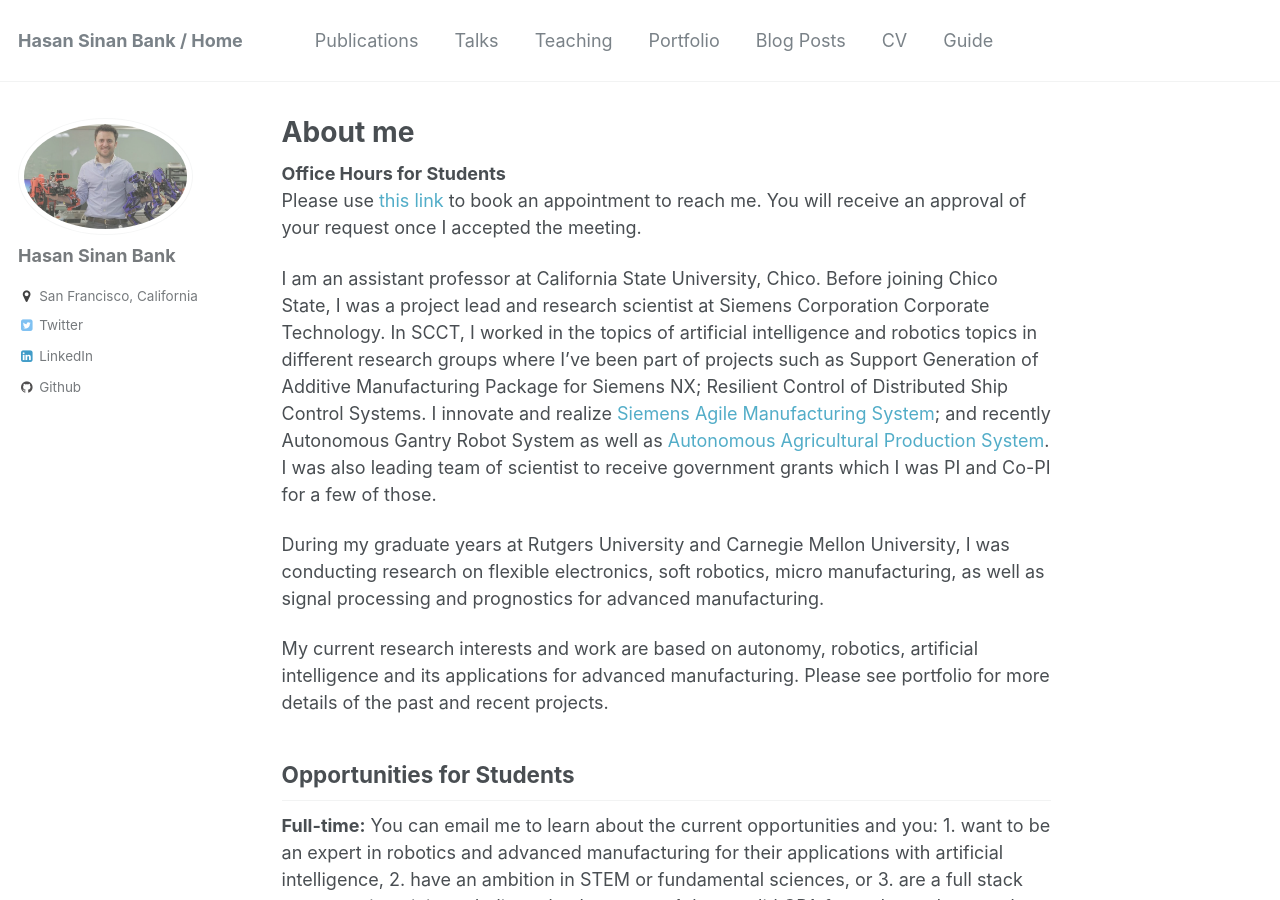
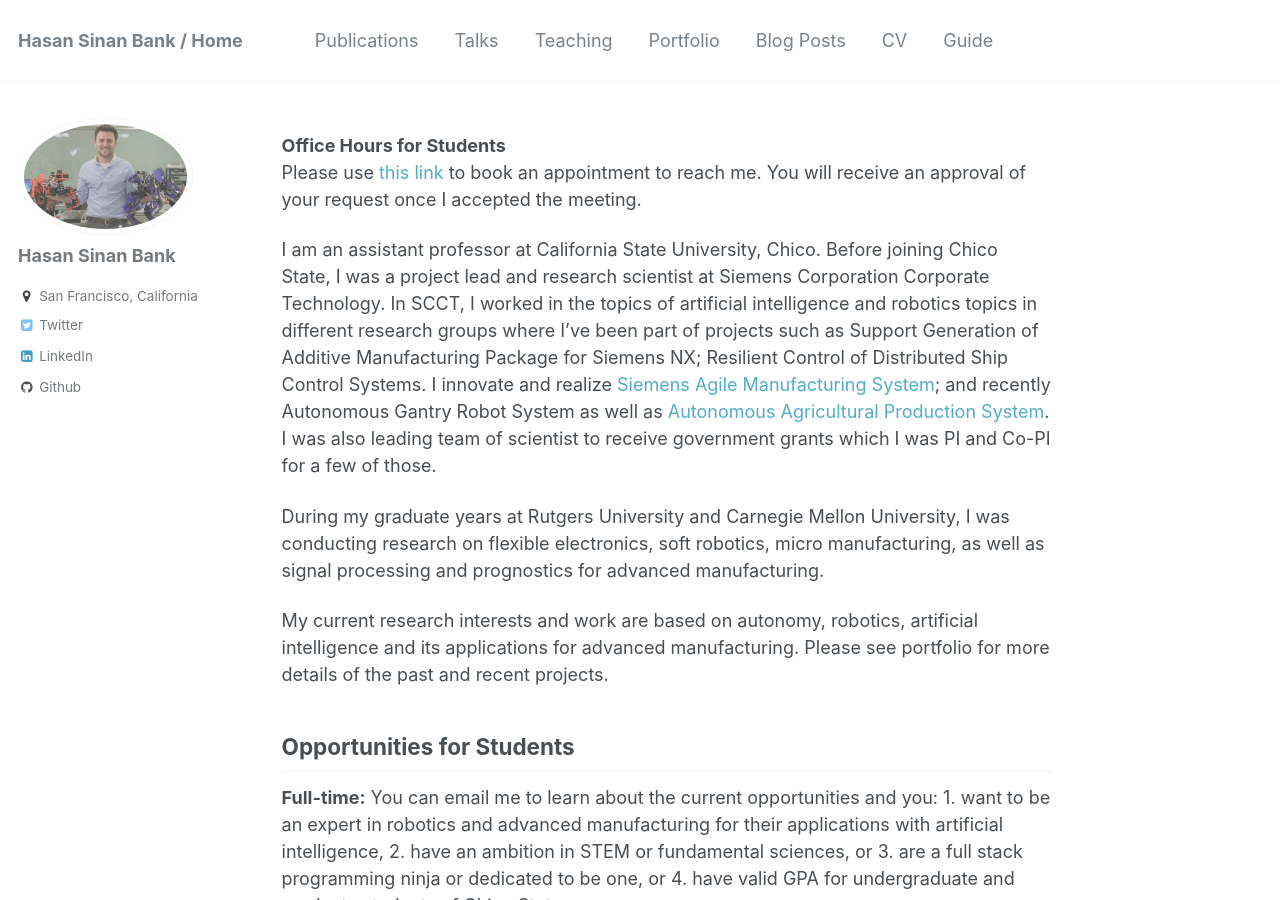
Before and after one commit to bankh/bankh.github.io, a Jekyll site: the page built from _pages/about.md, in a window 1280 px wide and 900 px high. Built offline with Jekyll 4.4.1, drawn with Linux system fonts in a browser that asks for light colours.

Commit message:
Update about.md

```diff
--- a/_pages/about.md
+++ b/_pages/about.md
@@ -1,7 +1,7 @@
 ---
 permalink: /
-title: "About me"
-excerpt: "About me"
+title: ""
+excerpt: ""
 author_profile: true
 redirect_from:
   - /about/
```
